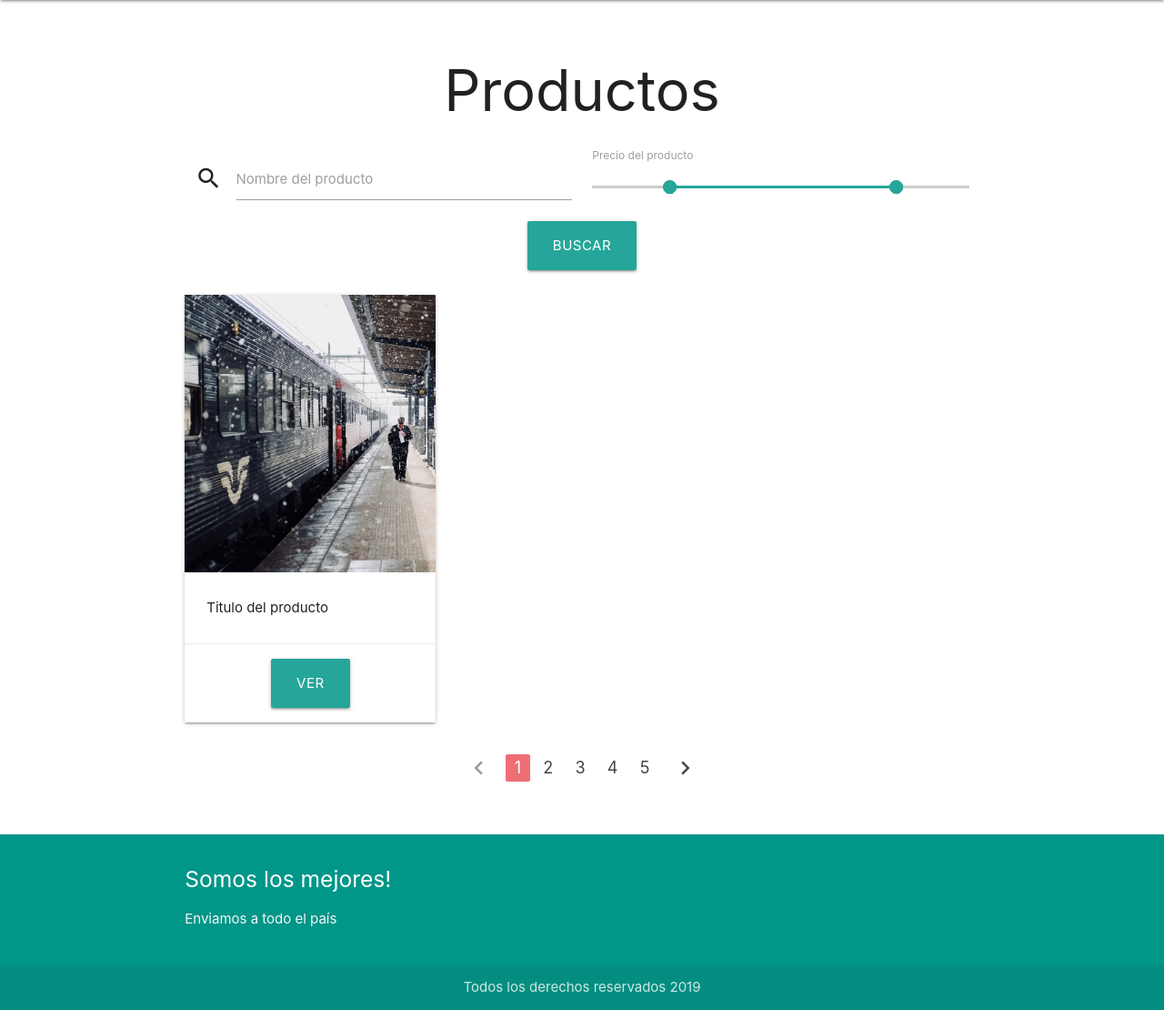
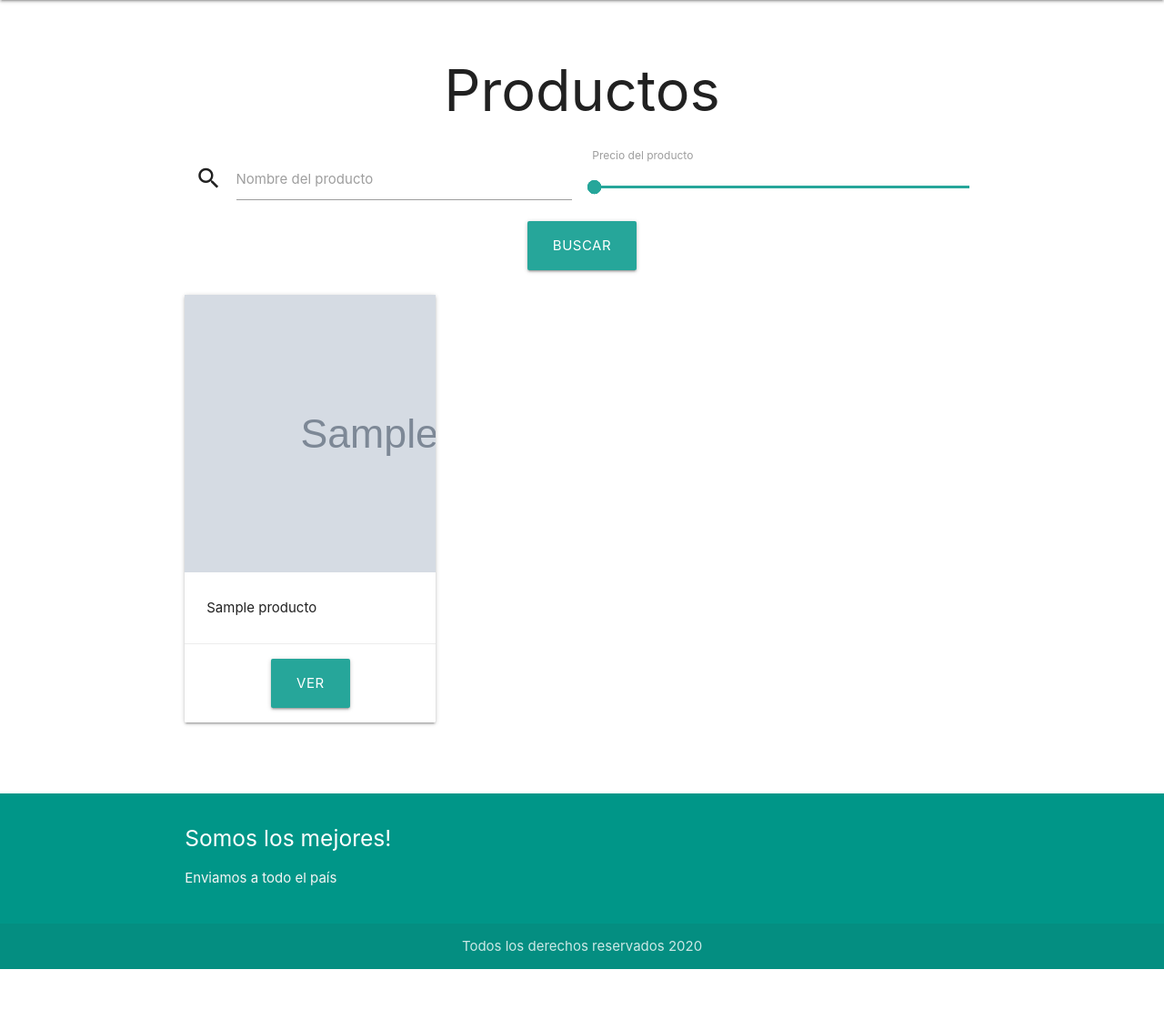
Before and after one commit to link2618/tiendaonline, a Django app: template tienda/templates/listado_productos.html in a window 1280 px wide. Shown: the part 64-1174 px from the top of the page at 91% size. After the commit the page ends 1129 px from the top, so only its background shows below. Run offline with Django 3.2, Linux system fonts and the light colour scheme; tables that the repository leaves empty hold one stand-in row (values such as "Sample post"); the template is opened without the code that fills it: values that come from a table or form of the project are taken from there, most other values are stand-ins (such as "Sample title", 1, 10 or a date in 2020); grey boxes marked "Sample" are stand-in pictures; parts of the project's set-up code (start-up, migrations or seed data) failed here and were passed over; some libraries are stand-ins or nearby versions.

Commit message:
Funcionamiento de la vusta home y enlistar productos

```diff
--- a/config/urls.py
+++ b/config/urls.py
@@ -5,7 +5,13 @@ from django.contrib import admin
 from django.views.generic import TemplateView
 from django.views import defaults as default_views
 
+from tienda.users.views import (
+        Indice, ListadoProducto
+    )
+
 urlpatterns = [
+    path('', Indice.as_view(), name='indice'),
+    path('listado_productos/', ListadoProducto.as_view(), name='listado_productos'),
     #path("", TemplateView.as_view(template_name="pages/home.html"), name="home"),
     #path(
     #    "about/", TemplateView.as_view(template_name="pages/about.html"), name="about"
--- /dev/null
+++ b/tienda/templates/base.html
@@ -0,0 +1,85 @@
+<!DOCTYPE html>
+<html lang="es">
+<head>
+  <meta http-equiv="Content-Type" content="text/html; charset=UTF-8"/>
+  <meta name="viewport" content="width=device-width, initial-scale=1"/>
+  <title>
+
+    tienda
+
+  </title>
+
+  <!-- CSS  -->
+  <link href="https://fonts.googleapis.com/icon?family=Material+Icons" rel="stylesheet">
+  <link href="/static/css/materialize.css" type="text/css" rel="stylesheet" media="screen,projection"/>
+  <link href="/static/css/tienda.css" type="text/css" rel="stylesheet" media="screen,projection"/>
+
+</head>
+<body>
+  <nav class="white" role="navigation">
+    <div class="nav-wrapper container">
+      <a id="logo-container" href="{% url 'indice' %}" class="brand-logo">Logo</a>
+      <ul class="right hide-on-med-and-down">
+            <li><a href="{% url 'listado_productos' %}">Productos</a></li>
+            <li><a href="#">Mi perfil</a></li>
+            <li><a href="#">Mis compras</a></li>
+      </ul>
+
+      <ul id="nav-mobile" class="sidenav">
+        <li>
+            <a href="{% url 'indice' %}">
+                Logo
+            </a>
+        </li>
+        <li><a href="{% url 'listado_productos' %}">Productos</a></li>
+        <li><a href="#">Mi perfil</a></li>
+        <li><a href="#">Mis compras</a></li>
+      </ul>
+      <a href="#" data-target="nav-mobile" class="sidenav-trigger"><i class="material-icons">menu</i></a>
+
+    </div>
+  </nav>
+
+<!-- Contenido de la Web que no se repite -->
+{% block contenido %}
+
+{% endblock contenido %}
+
+
+<!-- Pie de pagina -->
+  <footer class="page-footer teal">
+    <div class="container">
+      <div class="row">
+
+        <div class="col l12 s12">
+          <h5 class="white-text">Somos los mejores!</h5>
+          <p class="grey-text text-lighten-4">
+              Enviamos a todo el país
+          </p>
+
+
+        </div>
+
+      </div>
+    </div>
+
+    <div class="footer-copyright">
+      <div class="container">
+          <center>
+                Todos los derechos reservados 2020
+          </center>
+      </div>
+    </div>
+  </footer>
+
+
+  <!--  Scripts-->
+  <script src="https://code.jquery.com/jquery-2.1.1.min.js"></script>
+  <script src="/static/js/materialize.js"></script>
+  <script src="/static/js/init.js"></script>
+
+  {% block seccionjava %}
+  {% endblock seccionjava %}
+
+  </body>
+</html>
--- a/tienda/templates/listado_productos.html
+++ b/tienda/templates/listado_productos.html
@@ -1,45 +1,7 @@
-<!DOCTYPE html>
-<html lang="es">
-<head>
-  <meta http-equiv="Content-Type" content="text/html; charset=UTF-8"/>
-  <meta name="viewport" content="width=device-width, initial-scale=1"/>
-  <title>
+{% extends 'base.html' %}
 
-    tienda
-
-  </title>
-
-  <!-- CSS  -->
-  <link href="https://fonts.googleapis.com/icon?family=Material+Icons" rel="stylesheet">
-  <link href="css/materialize.css" type="text/css" rel="stylesheet" media="screen,projection"/>
-  <link href="css/tienda.css" type="text/css" rel="stylesheet" media="screen,projection"/>
-  <link href="css/nouislider.css" type="text/css" rel="stylesheet" media="screen,projection"/>
-
-</head>
-<body>
-  <nav class="white" role="navigation">
-    <div class="nav-wrapper container">
-      <a id="logo-container" href="#" class="brand-logo">Logo</a>
-      <ul class="right hide-on-med-and-down">
-            <li><a href="#">Productos</a></li>
-            <li><a href="#">Mi perfil</a></li>
-            <li><a href="#">Mis compras</a></li>
-      </ul>
-
-      <ul id="nav-mobile" class="sidenav">
-        <li>
-            <a href="">
-                Logo
-            </a>
-        </li>
-        <li><a href="#">Productos</a></li>
-        <li><a href="#">Mi perfil</a></li>
-        <li><a href="#">Mis compras</a></li>
-      </ul>
-      <a href="#" data-target="nav-mobile" class="sidenav-trigger"><i class="material-icons">menu</i></a>
-
-    </div>
-  </nav>
+{% block contenido %}
+<link rel="stylesheet" href="/static/css/nouislider.css" type="text/css" media="screen,projection"/>
 
   <div class="container">
     <br>
@@ -50,19 +12,23 @@
     </center>
 
     <div class="row">
-      <form action="" class="col s12">
+      <form action="{% url 'listado_productos' %}" class="col s12">
 
           <div class="input-field col s6">
             <i class="material-icons prefix">search</i>
-            <input id="buscar" type="text" class="validate">
+            <input name="nombre" id="buscar" type="text" class="validate">
             <label for="buscar">Nombre del producto</label>
           </div>
+
+          <input type="hidden" name="minimo" id="minimo">
+          <input type="hidden" name="maximo" id="maximo">
 
           <div class="col s6">
             <label for="">Precio del producto</label>
             <br><br>
             <div id="test-slider"></div>
           </div>
+
           <div class="col s12">
             <center>
               <button class="waves-effect waves-light btn-large" type="submit">
@@ -75,14 +41,13 @@
     </div>
 
     <div class="row">
-
-
+        {% for producto in object_list %}
         <div class="col s4">
           <div class="card">
             <div class="card-image">
               <div style="width: 441px;
               height: 305px;
-            background-image: url(imagenes/imagen.jpeg);
+              background-image: url(/media/{{producto.producto_imagenes.all.0.imagen}});
               background-size: cover;
               background-repeat: no-repeat;
               max-width: 100%;
@@ -90,76 +55,65 @@
             </div>
             <div class="card-content">
               <p>
-              Titulo del producto
+                {{producto.nombre}}
               </p>
             </div>
             <div class="card-action">
               <center>
-              <button class="waves-effect waves-light btn-large" type="submit">
+                <a href="#" class="waves-effect waves-light btn-large" type="submit">
                   ver
-              </button>
+                </a>
               </center>
             </div>
           </div>
         </div>
-
-
-
+        {% empty %}
+        <center>
+          <p>
+            No tenemos resultados para tu búsqueda
+          </p>
+        </center>
+        {% endfor %}
     </div>
 
     <div class="row">
+        {% if is_paginated %}
         <center>
 			<ul class="pagination">
+				{% if page_obj.has_previous %}
+				<li class="disabled"><a href="?page={{ page_obj.previous_page_number }}"><i class="material-icons">chevron_left</i></a></li>
+				{% else %}
 				<li class="disabled"><a href="#!"><i class="material-icons">chevron_left</i></a></li>
-          <li class="active"><a href="#!">1</a></li>
-          <li class="waves-effect"><a href="#!">2</a></li>
-          <li class="waves-effect"><a href="#!">3</a></li>
-          <li class="waves-effect"><a href="#!">4</a></li>
-          <li class="waves-effect"><a href="#!">5</a></li>
+				{% endif %}
+
+				{% for page in paginator.page_range %}
+				<li class="waves-effect  {% if page == page_obj.number %}active{% endif %}"><a href="?page={{ page }}">{{ page }}</a></li>
+				{% endfor %}
+
+
+				{% if page_obj.has_next %}
+				<li class="waves-effect"><a href="?page={{ page_obj.next_page_number }}"><i class="material-icons">chevron_right</i></a></li>
+				{% else %}
 				<li class="waves-effect"><a href="#!"><i class="material-icons">chevron_right</i></a></li>
+				{% endif %}
 			</ul>
 		</center>
+        {% endif %}
     </div>
 
     <br>
   </div>
+{% endblock contenido %}
 
-  <footer class="page-footer teal">
-    <div class="container">
-      <div class="row">
+{% block seccionjava %}
+<script src="/static/js/nouislider.min.js"></script>
+<script src="/static/js/wNumb.js"></script>
 
-        <div class="col l12 s12">
-          <h5 class="white-text">Somos los mejores!</h5>
-          <p class="grey-text text-lighten-4">
-              Enviamos a todo el país
-          </p>
-
-        </div>
-
-      </div>
-    </div>
-
-    <div class="footer-copyright">
-      <div class="container">
-          <center>
-                Todos los derechos reservados 2019
-          </center>
-      </div>
-    </div>
-  </footer>
-
-
-  <!--  Scripts-->
-  <script src="https://code.jquery.com/jquery-2.1.1.min.js"></script>
-  <script src="js/materialize.js"></script>
-  <script src="js/nouislider.min.js"></script>
-  <script src="js/wNumb.js"></script>
-  <script src="js/init.js"></script>
 <script>
   $(document).ready(function(){
     var slider = document.getElementById('test-slider');
     noUiSlider.create(slider, {
-      start: [20, 80],
+      start: [{{minimo}}, {{maximo}}],
       connect: true,
       step: 1,
       orientation: 'horizontal', // 'horizontal' or 'vertical'
@@ -171,8 +125,11 @@
         decimals: 0
       })
     });
+    // evento para cuando cambiamos el slider
+    $('#test-slider')[0].noUiSlider.on('change',function(v,handle){
+      $("#minimo").val(v[0])
+      $("#maximo").val(v[1])
+    });
   })
 </script>
-
-  </body>
-</html>
+{% endblock seccionjava %}
```
Also changed, not shown: tienda/templates/index.html (+6 -78 lines), tienda/users/views.py (+54 -1 lines). Lines whose indentation alone changed are shown as unchanged.
